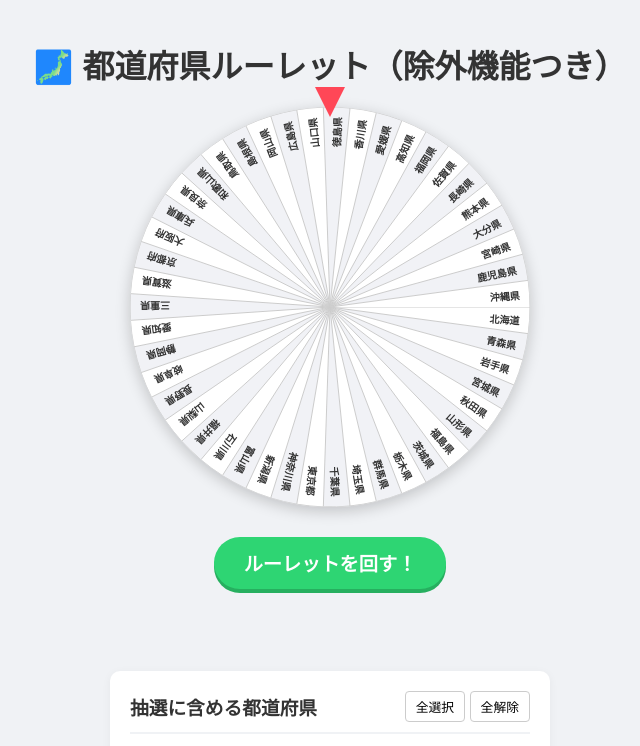
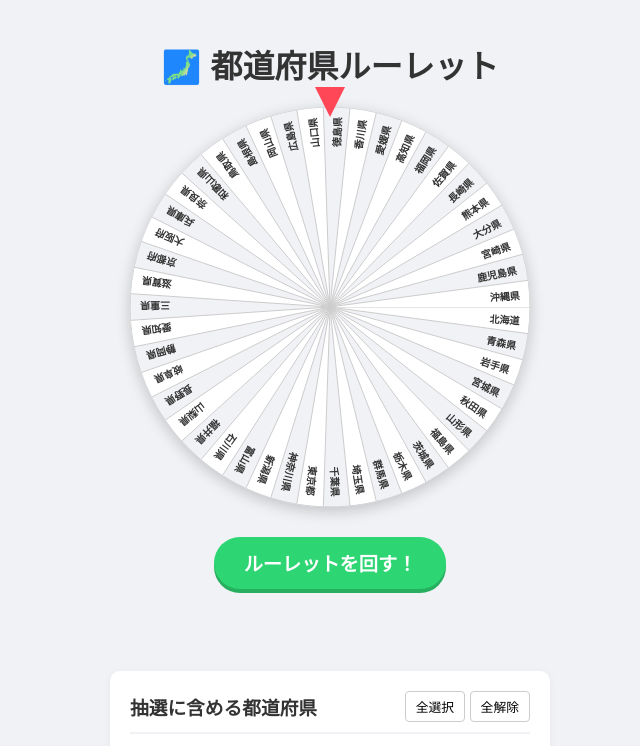
Before and after one commit to nagi8888/todoram, a plain HTML site: page index.html in a window 1280 px wide. Shown: the top 746 px of the page, without its empty margins (310-950 px from the left). Drawn offline with Linux system fonts and the light colour scheme.

Commit message:
Update index.html

```diff
--- a/index.html
+++ b/index.html
@@ -130,7 +130,7 @@
 </head>
 <body>
 
-    <h1>🗾 都道府県ルーレット（除外機能つき）</h1>
+    <h1>🗾 都道府県ルーレット</h1>
 
     <div class="main-container">
 
```
